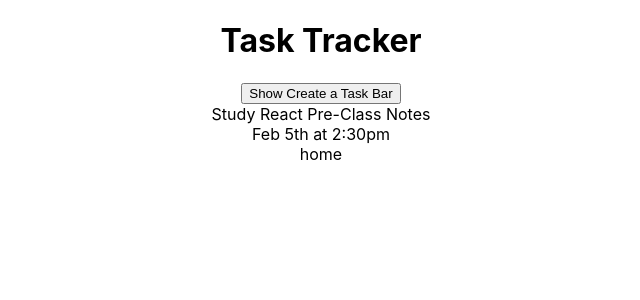
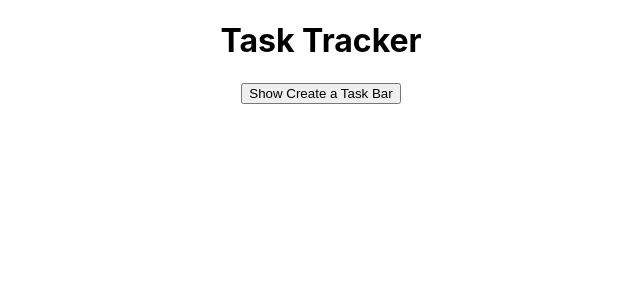
Before and after one commit to esatyasar/task-tracker, a React (Create React App) app: page / in a window 1280 px wide. Shown: the top 300 px of the page, without its empty margins (319-959 px from the left). Built offline with nearby package versions, Linux system fonts and the light colour scheme.

Commit message:
edited oncreate function

```diff
--- a/src/components/InitialState.js
+++ /dev/null
@@ -1,9 +0,0 @@
-export const InitialState = [
-    {
-      id: 1,
-      text: "Study React Pre-Class Notes",
-      day: "Feb 5th at 2:30pm",
-      category: "home",
-      isDone: false,
-    }
-];
--- a/src/components/TaskTracker.js
+++ b/src/components/TaskTracker.js
@@ -1,4 +1,4 @@
-import React, {useState} from 'react';
+import React from 'react';
 import Button from "./button/Button";
 
 
--- a/src/components/button/Button.js
+++ b/src/components/button/Button.js
@@ -1,10 +1,10 @@
 import React,{useState} from 'react'
 import Form from "../form/Form"
 import List from "../list/List";
-import {InitialState} from "../InitialState";
+
 
 function Button() {
-    const [tasks, setTasks] = useState(InitialState)
+    const [tasks, setTasks] = useState([])
 
     const [isValid, setIsValid] = useState(true)
     const toggle = () =>{
--- a/src/components/form/Form.js
+++ b/src/components/form/Form.js
@@ -3,7 +3,7 @@ import React,{useState} from 'react'
 
 function Form(tasks, setTasks) {
 
-    const [id, setId] = useState(2);
+    const [id, setId] = useState(1);
     const [text, setText] = useState("");
     const [day, setDay] = useState("");
     const [category,setCategory] = useState("")
@@ -13,7 +13,7 @@ function Form(tasks, setTasks) {
     const handleCategoryChange = (e) => setCategory(e.target.value);
     const handleIdChange = (e) => setId(id+1);
 
-    const [item,setItem] = useState({});
+    const [item,setItem] = useState({id:{id},text:{text},day:{day},category:{category}});
 
 
     const onSubmit = (e) =>{
@@ -22,17 +22,15 @@ function Form(tasks, setTasks) {
         if(!text || !day || !category){
             alert("plaese fill all fields")
         }else{
-            onCreate({text,day,category,isDone:false})
+            onCreate()
         }
         handleIdChange()
         console.log(tasks)
+        console.log(item)
     }
 
-    const onCreate = (id,task) =>{
-
-        const newtask = {id,...task}
-        setItem((state) => [...state,newtask])
-        console.log(newtask)
+    const onCreate = (id,text,day,category) =>{
+        setItem({...item, id,text,day,category})
     }
 
     return (
--- a/src/components/list/List.js
+++ b/src/components/list/List.js
@@ -5,15 +5,7 @@ function List({tasks}) {
 
     return (
         <div>
-            <div>
-                {tasks[0].text}
-            </div>
-            <div>
-                {tasks[0].day}
-            </div>
-            <div>
-                {tasks[0].category}
-            </div>
+
         </div>
     )
 }
```
